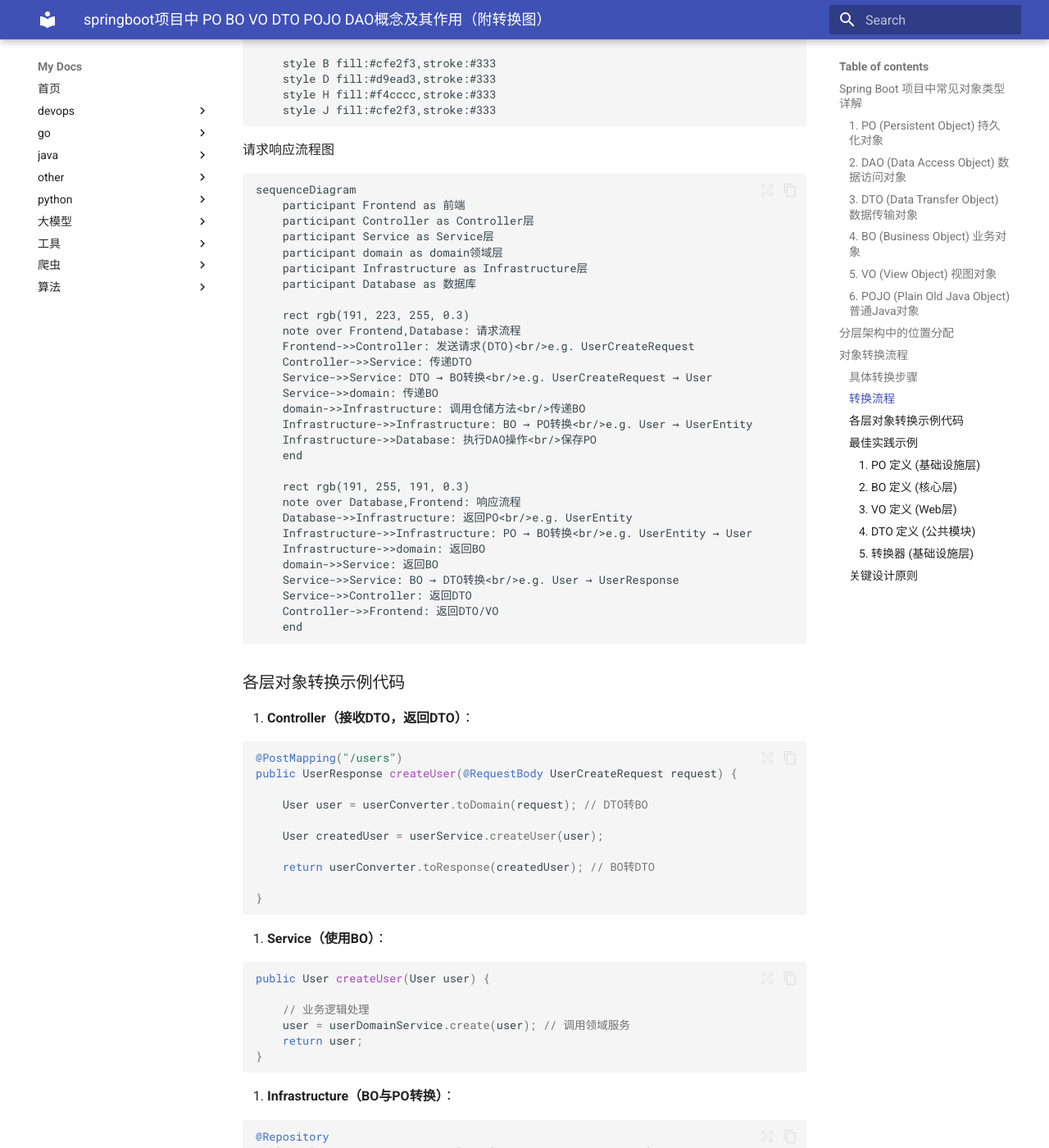
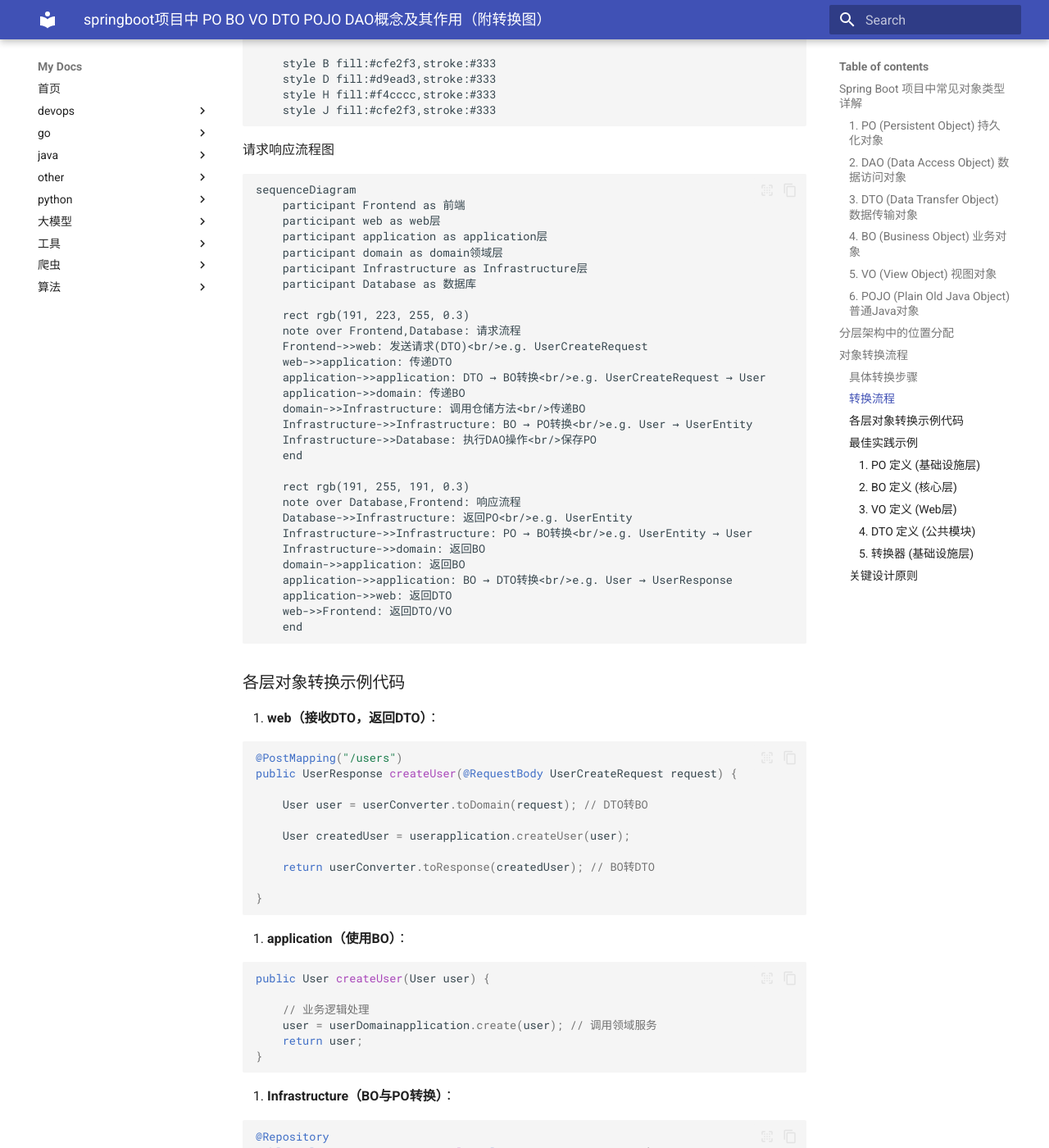
Before and after one commit to edisonwd/myblog, an MkDocs documentation site: the page built from docs/springboot/springboot项目中 PO BO VO DTO POJO DAO概念及其作用（附转换图）.md, in a window 1280 px wide and 1400 px high, scrolled down 4766 px. Shown: the whole window at 82% size. Built offline with MkDocs 1.6.1 and Material for MkDocs 9.7.7, drawn with Linux system fonts in a browser that asks for light colours; old or Windows-style settings are respelled for this version of MkDocs; some of the changed text lies outside the part shown.

Commit message:
Update springboot项目中 PO BO VO DTO POJO DAO概念及其作用（附转换图）.md

````diff
--- a/docs/springboot/springboot项目中 PO BO VO DTO POJO DAO概念及其作用（附转换图）.md
+++ b/docs/springboot/springboot项目中 PO BO VO DTO POJO DAO概念及其作用（附转换图）.md
@@ -106,27 +106,27 @@ graph TD
 
 请求：
 
-前端 -> Controller (接收DTO, 如UserCreateRequest) -> Service (将DTO转换为BO) -> domain (处理BO)
+前端 -> web (接收DTO, 如UserCreateRequest) -> application (将DTO转换为BO) -> domain (处理BO)
 
 -> Infrastructure (将BO转换为PO, 然后通过DAO操作数据库)
 
 响应：
 
-Infrastructure (从数据库获取PO) -> 将PO转换为BO -> domain (返回BO) -> Service (将BO转换为DTO)
+Infrastructure (从数据库获取PO) -> 将PO转换为BO -> domain (返回BO) -> application (将BO转换为DTO)
 
--> Controller (返回DTO/VO给前端)
+-> web (返回DTO/VO给前端)
 
 ```
 
 ### 具体转换步骤
 
-1. **Controller层**：
+1. **web层**：
 
 - 接收前端请求：使用`DTO`（如`UserCreateRequest`）接收参数。
 
-- 调用Service层：将`DTO`转换为`BO`（业务对象）传递给Service。
+- 调用application层：将`DTO`转换为`BO`（业务对象）传递给application。
 
-2. **Service层（应用服务层）**：
+2. **application层（应用服务层）**：
 
 - 处理业务逻辑：使用`BO`进行业务操作。
 
@@ -148,19 +148,19 @@ Infrastructure (从数据库获取PO) -> 将PO转换为BO -> domain (返回BO) -
 
 5. **返回流程**：
 
-- domain层返回`BO`给Service层。
+- domain层返回`BO`给application层。
 
-- Service层将`BO`转换为`DTO`（如`UserResponse`）返回给Controller。
+- application层将`BO`转换为`DTO`（如`UserResponse`）返回给web。
 
-- Controller将`DTO`返回给前端（此时作为VO使用）。
+- web将`DTO`返回给前端（此时作为VO使用）。
 
 
 ### 转换流程
-1. **Controller 层**
+1. **web 层**
    `VO/RequestDTO` ➔ `BO`
    (e.g., `UserCreateRequest` ➔ `User`)
 
-2. **Service 层**
+2. **application 层**
    `BO` ➔ `PO`
    (e.g., `User` ➔ `UserEntity`)
 
@@ -175,9 +175,9 @@ Infrastructure (从数据库获取PO) -> 将PO转换为BO -> domain (返回BO) -
 ```mermaid
 graph LR
     A[前端请求] -->|1. 提交| B(VO/RequestDTO)
-    B --> C[Controller]
+    B --> C[web]
     C -->|2. 转换| D(BO)
-    D --> E[Service]
+    D --> E[application]
     E -->|3. 业务处理| F(BO)
     F --> G[Repository]
     G -->|4. 转换| H(PO)
@@ -199,18 +199,18 @@ graph LR
 
 sequenceDiagram
     participant Frontend as 前端
-    participant Controller as Controller层
-    participant Service as Service层
+    participant web as web层
+    participant application as application层
     participant domain as domain领域层
     participant Infrastructure as Infrastructure层
     participant Database as 数据库
 
     rect rgb(191, 223, 255, 0.3)
     note over Frontend,Database: 请求流程
-    Frontend->>Controller: 发送请求(DTO)<br/>e.g. UserCreateRequest
-    Controller->>Service: 传递DTO
-    Service->>Service: DTO → BO转换<br/>e.g. UserCreateRequest → User
-    Service->>domain: 传递BO
+    Frontend->>web: 发送请求(DTO)<br/>e.g. UserCreateRequest
+    web->>application: 传递DTO
+    application->>application: DTO → BO转换<br/>e.g. UserCreateRequest → User
+    application->>domain: 传递BO
     domain->>Infrastructure: 调用仓储方法<br/>传递BO
     Infrastructure->>Infrastructure: BO → PO转换<br/>e.g. User → UserEntity
     Infrastructure->>Database: 执行DAO操作<br/>保存PO
@@ -221,17 +221,17 @@ sequenceDiagram
     Database->>Infrastructure: 返回PO<br/>e.g. UserEntity
     Infrastructure->>Infrastructure: PO → BO转换<br/>e.g. UserEntity → User
     Infrastructure->>domain: 返回BO
-    domain->>Service: 返回BO
-    Service->>Service: BO → DTO转换<br/>e.g. User → UserResponse
-    Service->>Controller: 返回DTO
-    Controller->>Frontend: 返回DTO/VO
+    domain->>application: 返回BO
+    application->>application: BO → DTO转换<br/>e.g. User → UserResponse
+    application->>web: 返回DTO
+    web->>Frontend: 返回DTO/VO
     end
 ```
 
 
 ### 各层对象转换示例代码
 
-1. **Controller（接收DTO，返回DTO）**：
+1. **web（接收DTO，返回DTO）**：
 
 ```java
 
@@ -240,7 +240,7 @@ public UserResponse createUser(@RequestBody UserCreateRequest request) {
 
     User user = userConverter.toDomain(request); // DTO转BO
 
-    User createdUser = userService.createUser(user);
+    User createdUser = userapplication.createUser(user);
 
     return userConverter.toResponse(createdUser); // BO转DTO
 
@@ -248,14 +248,14 @@ public UserResponse createUser(@RequestBody UserCreateRequest request) {
 
 ```
 
-2. **Service（使用BO）**：
+2. **application（使用BO）**：
 
 ```java
 
 public User createUser(User user) {
 
     // 业务逻辑处理
-    user = userDomainService.create(user); // 调用领域服务
+    user = userDomainapplication.create(user); // 调用领域服务
     return user;
 }
 
@@ -392,16 +392,16 @@ public class UserConverter {
 
 2. **层间隔离**：
    - Controller 不应直接操作 PO
-   - Service 不应返回 VO/DTO
+   - application 不应返回 VO/DTO
    - Repository 不应接收 BO
 
 3. **转换时机**：
    ```mermaid
    sequenceDiagram
-       Controller->>Service: DTO->BO
-       Service->>Repository: BO->PO
-       Repository->>Service: PO->BO
-       Service->>Controller: BO->VO
+       Controller->>application: DTO->BO
+       application->>Repository: BO->PO
+       Repository->>application: PO->BO
+       application->>Controller: BO->VO
    ```
 
 4. **性能优化**：
````
